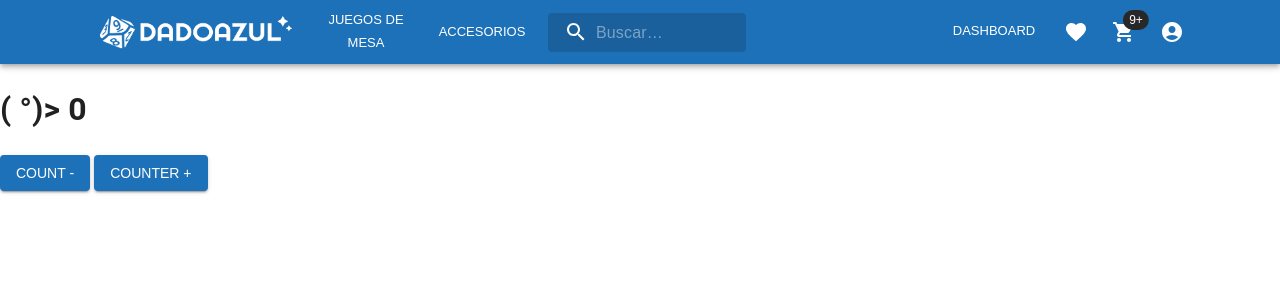
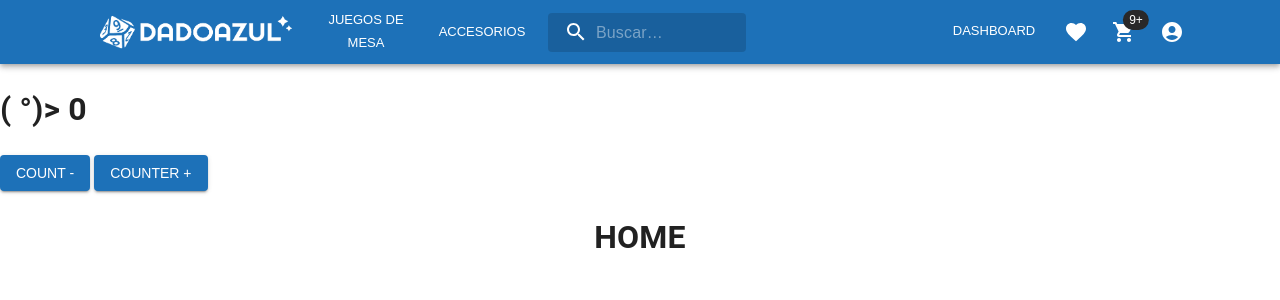
Before and after one commit to ignaciovq27/avance-desafio-final, a React (Vite) app: page / in a window 1280 px wide. Shown: the top 300 px of the page. Built offline with nearby package versions, Linux system fonts and the light colour scheme.

Commit message:
fix navbar

```diff
--- a/src/App.jsx
+++ b/src/App.jsx
@@ -1,12 +1,17 @@
+//css
+import './App.css'
+
+//components
 import * as React from 'react';
 import { useState } from 'react'
+import { BrowserRouter, Routes, Route } from "react-router-dom";
+// import { MyContext } from "./MyContext";
 
-//components
 import Button from '@mui/material/Button';
 import AppNav from './components/AppNav/AppNav';
 
-//css
-import './App.css'
+//views
+import Home from './views/Home/Home';
 
 function App() {
   const pollo = "( °)> "
@@ -15,6 +20,8 @@ function App() {
   return (
     <>
       <div>
+        {/* <MyContext> */}
+          <BrowserRouter>
             <AppNav />
             <div>
                 <h1>{pollo} {count}</h1>
@@ -26,6 +33,11 @@ function App() {
                   Counter +
                 </Button>
               </div>
+            <Routes>
+              <Route path="/" element={<Home />} />
+            </Routes>
+          </BrowserRouter>
+        {/* </MyContext> */}
       </div>
     </>
   )
--- a/src/components/AppButton/AppButton.jsx
+++ b/src/components/AppButton/AppButton.jsx
@@ -1,10 +1,10 @@
+//css
+import './AppButton.css'
+
 //components
 import { Link, NavLink } from 'react-router-dom';
 import Typography from '@mui/material/Typography';
 import Button from '@mui/material/Button';
-
-//css
-import './AppButton.css'
 
 export default function AppButton({ text, to }) {
     return (
--- a/src/components/AppIconButton/AppIconButton.jsx
+++ b/src/components/AppIconButton/AppIconButton.jsx
@@ -1,20 +1,20 @@
+//css
+import './AppIconButton.css'
+
 //components
 import { Link, NavLink } from 'react-router-dom';
 import Typography from '@mui/material/Typography';
 import IconButton from '@mui/material/IconButton';
 import Badge from '@mui/material/Badge';
 
-//css
-import './AppIconButton.css'
-
-export default function AppIconButton({ icon, to, count, maxCount, onClick }) {
+export default function AppIconButton({ icon, to, count, maxCount, onClick, xsDisplay, smDisplay }) {
     return (
         <Typography
             // noWrap
             component={NavLink}
             to={to}
             sx={{
-                display: { xs: 'none', sm: 'none', md: 'flex' },
+                display: { xs: { xsDisplay }, sm: { smDisplay }, md: 'flex' },
                 m: 0,
                 py: 0,
                 textDecoration: "none",
--- a/src/components/AppNav/AppNav.jsx
+++ b/src/components/AppNav/AppNav.jsx
@@ -1,3 +1,7 @@
+//css
+import './AppNav.css'
+
+//components
 import * as React from 'react';
 import { Link, NavLink } from 'react-router-dom';
 import { styled, alpha } from '@mui/material/styles';
@@ -17,10 +21,8 @@ import ShoppingCartIcon from '@mui/icons-material/ShoppingCart';
 import FavoriteIcon from '@mui/icons-material/Favorite';
 import AppButton from '../AppButton/AppButton';
 import AppIconButton from '../AppIconButton/AppIconButton';
+import ArrowDropDownIcon from '@mui/icons-material/ArrowDropDown';
 // import MoreIcon from '@mui/icons-material/MoreVert';
-
-//css
-import './AppNav.css'
 
 const Search = styled('div')(({ theme }) => ({
   position: 'relative',
@@ -259,7 +261,8 @@ export default function AppNav() {
             color="primary">
             <AccountCircle />
           </IconButton>
-          USUARIO
+          USUARIO <ArrowDropDownIcon />
+
         </MenuItem>
       </Typography>
     </Menu>
@@ -272,19 +275,18 @@ export default function AppNav() {
         <Toolbar
           sx={{ mx: { xs: "0px", sm: "10px", md: "20px", lg: "60px" } }}
         >
-
           <Typography
             variant=""
             noWrap
             component={Link}
             to="/"
             sx={{ display: { xs: 'flex', sm: 'flex' }, m: 0, px: 1.5 }}
-          ><img src="\imgs\Logo_02.png" width="200px" />
+          ><img src="\imgs\Logo_02.png" width="200px" alt="DADOAZUL_logo" />
           </Typography>
 
           <Box sx={{ display: { xs: 'none', md: 'flex' } }}>
             <AppButton text="JUEGOS DE MESA" to="/market-boardgames" />
-            <AppButton text="ACCESORIOS" to="/market-accesories" />
+            <AppButton text="ACCESORIOS" to="/market-accessories" />
           </Box>
           <Search
             sx={{ display: { xs: 'none', sm: 'flex' } }}
@@ -315,8 +317,9 @@ export default function AppNav() {
               color="inherit"
               sx={{ m: 0, p: 0 }}
             >
-              <MenuIcon />
             </IconButton>
+            <AppIconButton icon={<MenuIcon />} xsDisplay={'flex'} smDisplay={'flex'}
+              onClick={handleMobileMenuOpen} />
           </Box>
         </Toolbar>
       </AppBar>
--- a/src/main.jsx
+++ b/src/main.jsx
@@ -1,6 +1,6 @@
+//components
 import React from 'react'
 import ReactDOM from 'react-dom/client'
-import { BrowserRouter } from "react-router-dom"
 import App from './App.jsx'
 
 //import CssBaseline y index.css
@@ -41,9 +41,7 @@ ReactDOM.createRoot(document.getElementById('root')).render(
   <React.StrictMode>
     <CssBaseline />
     <ThemeProvider theme={theme}>
-      <BrowserRouter>
-        <App />
-      </BrowserRouter>
+      <App />
     </ThemeProvider>
   </React.StrictMode>,
 )
--- /dev/null
+++ b/src/views/Home/Home.css
@@ -0,0 +1,3 @@
+.home-container {
+    text-align: center;
+}
--- /dev/null
+++ b/src/views/Home/Home.jsx
@@ -0,0 +1,15 @@
+// css
+import "../Home/Home.css"
+
+//components
+// import Gallery from "../../components/Gallery/Gallery";
+// import MyHeader from "../../components/MyHeader/MyHeader"
+
+export default function Home() {
+  return (
+    <div className="home-container" id="Home">
+      {/* <MyHeader /> */}
+      <h1> HOME </h1>
+    </div>
+  );
+}
```
Also changed, not shown: public/imgs/Logo_03.png (added). Lines whose indentation alone changed are shown as unchanged.
